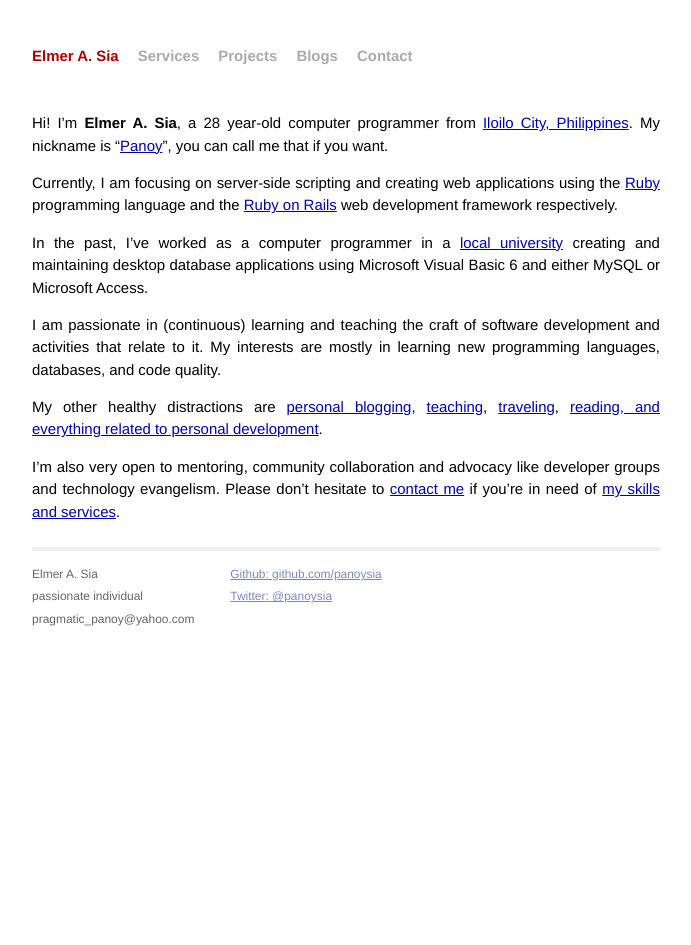
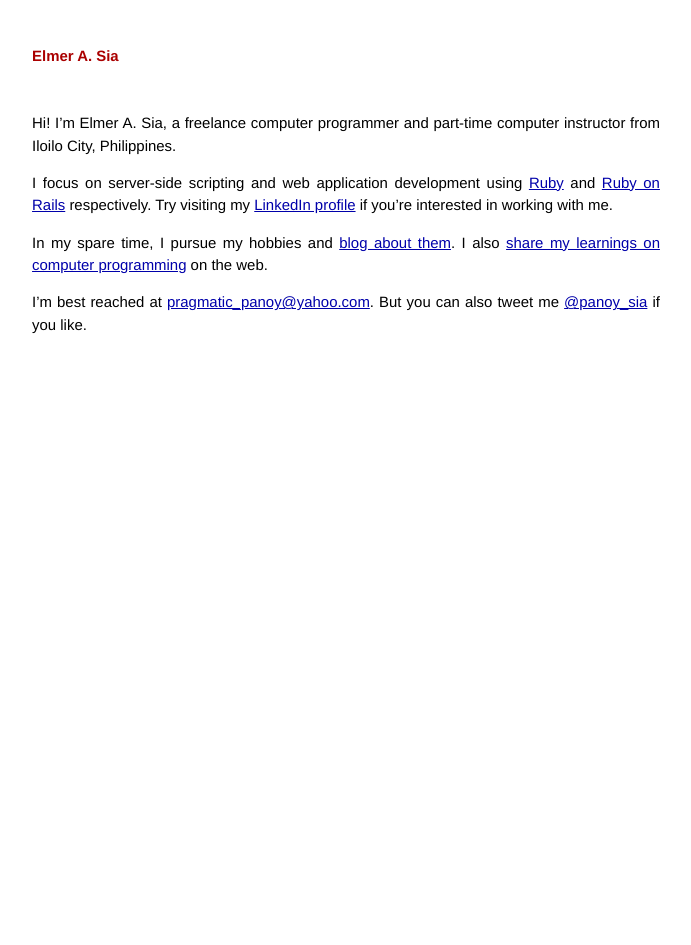
Before and after one commit to panoysia/elmersia-site, a Jekyll site: the page built from index.markdown, in a window 1280 px wide. Shown: the whole page, without its empty margins (294-985 px from the left). Built offline with Jekyll 4.4.1, drawn with Linux system fonts in a browser that asks for light colours; Markdown is read by kramdown in place of the engine named in the settings.

Commit message:
Made site simpler, and cleaned up both content and navigation

```diff
--- a/_includes/navigation.html
+++ b/_includes/navigation.html
@@ -1,4 +1,4 @@
-<a class="extra" href="/services">Services</a>
+<!-- <a class="extra" href="/services">Services</a>
 <a class="extra" href="/projects">Projects</a>
 <a class="extra" href="/blogs">Blogs</a>
-<a class="extra" href="/contact">Contact</a>
+<a class="extra" href="/contact">Contact</a> -->
--- a/_layouts/default.html
+++ b/_layouts/default.html
@@ -25,7 +25,7 @@
 
                 {{ content }}
 
-            <div class="footer">
+<!--             <div class="footer">
               <div class="contact">
                 <p>
                   Elmer A. Sia<br />
@@ -39,7 +39,7 @@
                   <a href="http://twitter.com/panoy_sia/">Twitter: @panoysia</a><br />
                 </p>
               </div>
-            </div>
+            </div> -->
           </div>
         </div> <!-- /container -->
 
--- a/index.markdown
+++ b/index.markdown
@@ -2,15 +2,10 @@
 layout: default
 title: "Elmer A. Sia"
 ---
+Hi! I’m Elmer A. Sia, a freelance computer programmer and part-time computer instructor from Iloilo City, Philippines.
 
-Hi! I’m **Elmer A. Sia**, a 28 year-old computer programmer from [Iloilo City, Philippines](http://www.iloilocity.gov.ph/). My nickname is &ldquo;[Panoy](http://twitter.com/panoy_sia)&rdquo;, you can call me that if you want.
+I focus on server-side scripting and web application development using [Ruby](https://www.ruby-lang.org/en/) and [Ruby on Rails](http://rubyonrails.org/) respectively. Try visiting my [LinkedIn profile](http://ph.linkedin.com/in/panoysia) if you're interested in working with me.
 
-Currently, I am focusing on server-side scripting and creating web applications using the [Ruby](https://www.ruby-lang.org/en/) programming language and the [Ruby on Rails](http://rubyonrails.org/) web development framework respectively.
+In my spare time, I pursue my hobbies and [blog about them](http://blog.elmersia.com). I also [share my learnings on computer programming](http://www.putshelloworld.com) on the web.
 
-In the past, I’ve worked as a computer programmer in a [local university](http://www.jblfmu.edu.ph/) creating and maintaining desktop database applications using Microsoft Visual Basic 6 and either MySQL or Microsoft Access.
-
-I am passionate in (continuous) learning and teaching the craft of software development and activities that relate to it. My interests are mostly in learning new programming languages, databases, and code quality.
-
-My other healthy distractions are [personal blogging](http://blog.elmersia.com), [teaching](http://www.putshelloworld.com), [traveling](http://travels.elmersia.com), [reading, and everything related to personal development](http://www.readingjourneys.com).
-
-I’m also very open to mentoring, community collaboration and advocacy like developer groups and technology evangelism. Please don’t hesitate to [contact me](http://www.elmersia.com/contact) if you’re in need of [my skills and services](http://www.elmersia.com/services).
+I'm best reached at [pragmatic_panoy@yahoo.com](mailto:pragmatic_panoy@yahoo.com). But you can also tweet me [@panoy_sia](https://twitter.com/panoy_sia) if you like.
```
Also changed, not shown: blogs/index.markdown (deleted, +0 -27 lines), contact/index.markdown (deleted, +0 -13 lines), projects/index.markdown (deleted, +0 -7 lines).
